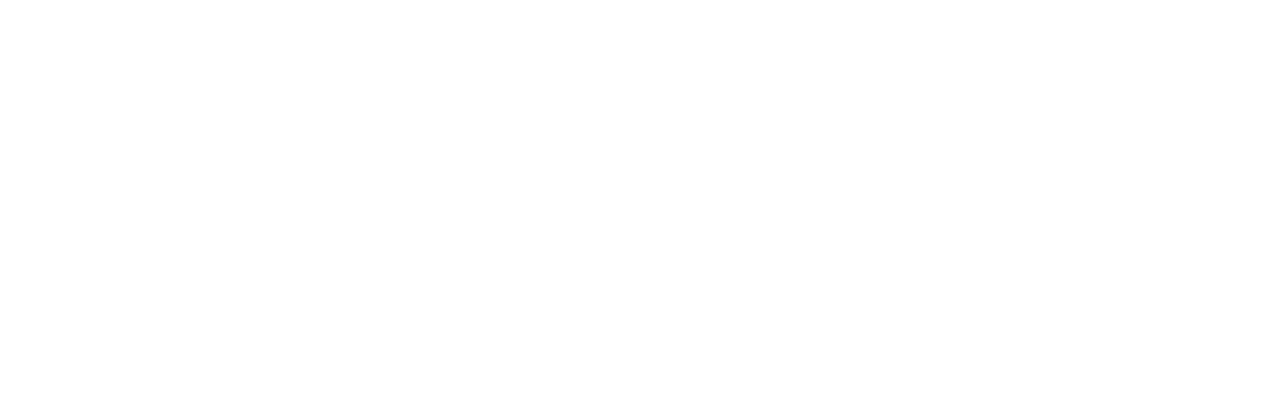
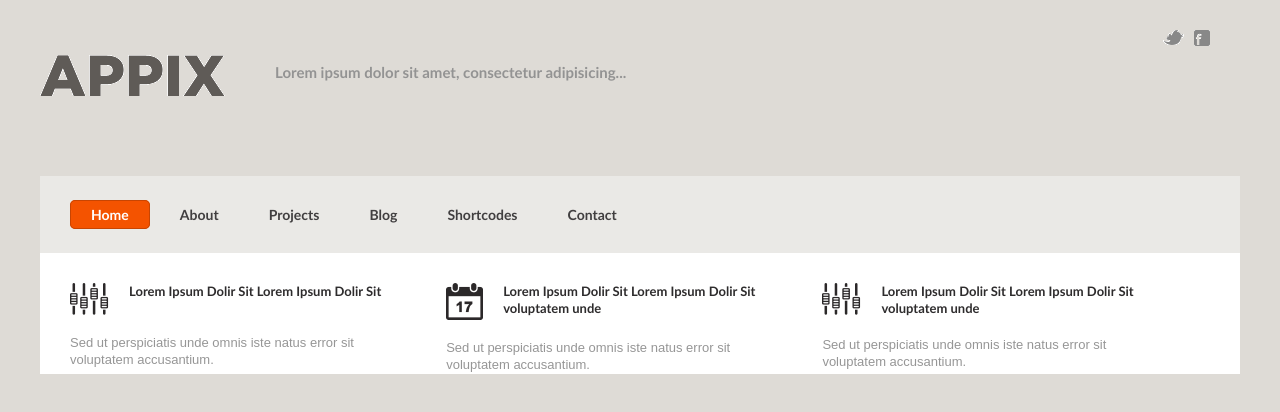
Before and after one commit to gufigufi/mobul_verstka_1, a plain HTML site: page index.html in a window 1280 px wide. Drawn offline with Linux system fonts and the light colour scheme.

Commit message:
шапка, меню, основные приемущества

```diff
--- a/index.html
+++ b/index.html
@@ -3,9 +3,63 @@
 <head>
 	<meta charset="UTF-8">
 	<link rel="stylesheet" type="text/css" href="style.css">
-	<title>Document</title>
+	<title>Резинавая верстка</title>
 </head>
 <body>
+	<div id="main">
 
+		<div id="head">
+			<a href="#"><img class="logo" src="images/logo.gif" height="41" width="185" alt="APIX"></a>
+			<h1>Lorem ipsum dolor sit amet, consectetur adipisicing...</h1>
+			<p>
+				<a href="#"><img src="images/head_twitter.gif" height="15" width="21" alt="twitter"></a>
+				<a href="#"><img src="images/head_facebook.gif" height="16" width="16" alt="facebook"></a>
+			</p>
+		</div> <!-- #head -->
+
+		<div id="content-wrapper">
+
+			<div class="menu">
+				<ul>
+					<li class="active"><a href="#">Home</a></li>
+					<li><a href="#">About</a></li>
+					<li><a href="#">Projects</a></li>
+					<li><a href="#">Blog</a></li>
+					<li><a href="#">Shortcodes</a></li>
+					<li><a href="#">Contact</a></li>
+				</ul>
+			</div> <!-- .menu -->
+
+			<div class="content-main">
+				<div class="slogan-main">
+
+					<div class="slogan">
+						<div>
+							<h2><img src="images/settings.gif" alt="">Lorem Ipsum Dolir Sit Lorem Ipsum Dolir Sit</h2>
+							<p>Sed ut perspiciatis unde omnis iste natus error sit voluptatem accusantium.</p>
+						</div>
+					</div>
+
+					<div class="slogan">
+						<div>
+							<h2><img src="images/calendar.gif" alt="">Lorem Ipsum Dolir Sit Lorem Ipsum Dolir Sit voluptatem unde</h2>
+							<p>Sed ut perspiciatis unde omnis iste natus error sit voluptatem accusantium.</p>
+						</div>
+					</div>
+
+					<div class="slogan">
+						<div>
+							<h2><img src="images/settings.gif" alt="">Lorem Ipsum Dolir Sit Lorem Ipsum Dolir Sit voluptatem unde</h2>
+							<p>Sed ut perspiciatis unde omnis iste natus error sit voluptatem accusantium.</p>
+						</div>
+					</div>
+
+				</div> <!-- .slogan-main -->
+
+			</div> <!-- .content-main -->
+
+		</div> <!-- #content-wrapper -->
+
+	</div> <!-- #wrap -->
 </body>
 </html>
--- a/style.css
+++ b/style.css
@@ -0,0 +1,105 @@
+*{
+	padding: 0;
+	margin: 0;
+}
+img{
+	border: none;
+}
+body{
+	background: #dedbd6;
+	font-size: 13px;
+	font-family: Arial, Helvetica, sans-serif;
+	color: #969696;
+	line-height: 1.3;
+}
+h1, h2, h3, h4, h5, h6{
+	color: #2e2c2d;
+	font-family: 'Trebuchet MS', Arial, Helvetica, sans-serif;
+}
+#main{
+	max-width: 1200px;
+	min-width: 980px;
+	margin: 0 auto;
+}
+/*--------------------------------------------header*/
+#head{
+	padding: 30px 30px 80px 0;
+	overflow: hidden;
+}
+.logo{
+	float: left;
+	margin: 25px 50px 0 0;
+}
+#head h1{
+	float: left;
+	font-size: 15px;
+	color: #939393;
+	margin: 33px 0 0 0;
+}
+#head p{
+	float: right;
+	overflow: hidden;
+}
+#head p img{
+	float: left;
+	margin-left: 10px;
+}
+
+/*--------------------------------------------/header*/
+#content-wrapper{
+	background: #fff;
+}
+/*--------------------------------------------menu*/
+.menu{
+	background: #eae9e6;
+	margin-bottom: 30px;
+}
+.menu ul{
+	overflow: hidden;
+	padding: 30px;
+	list-style: none;
+	font: bold 14px 'Trebuchet MS', Arial, Helvetica, sans-serif;
+}
+.menu ul li{
+	float: left;
+	margin-right: 10px;
+}
+.menu ul li a{
+	text-decoration: none;
+	color: #413f40;
+	padding: 5px 20px;
+}
+.menu ul li a:hover{
+	text-decoration: underline;
+}
+.menu ul li.active a{
+	background: #f45300;
+	color: #fff;
+	border-radius: 5px;
+	border: 1px solid #c84502;
+}
+/*--------------------------------------------/menu*/
+.content-main{
+	padding: 0 30px;
+}
+/*--------------------------------------------slogan*/
+.slogan-main{
+	overflow: hidden;
+}
+.slogan{
+	float: left;
+	width: 33%;
+}
+.slogan div{
+	padding-right: 30px;
+}
+.slogan div h2{
+	font-size: 13px;
+	overflow: hidden;
+	margin-bottom: 20px;
+}
+.slogan div h2 img{
+	float: left;
+	margin-right: 20px;
+}
+/*--------------------------------------------/slogan*/
```
Also changed, not shown: images/calendar.gif (added), images/head_facebook.gif (added), images/head_twitter.gif (added), images/logo.gif (added), images/settings.gif (added).
